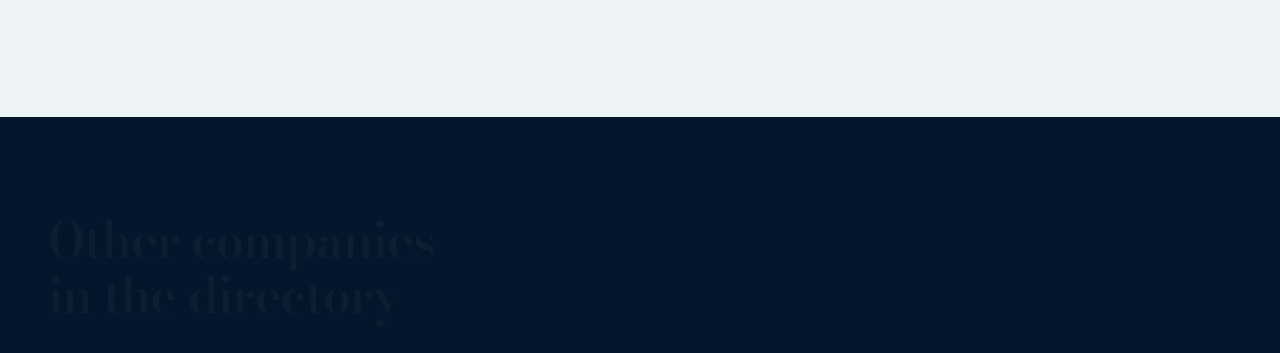
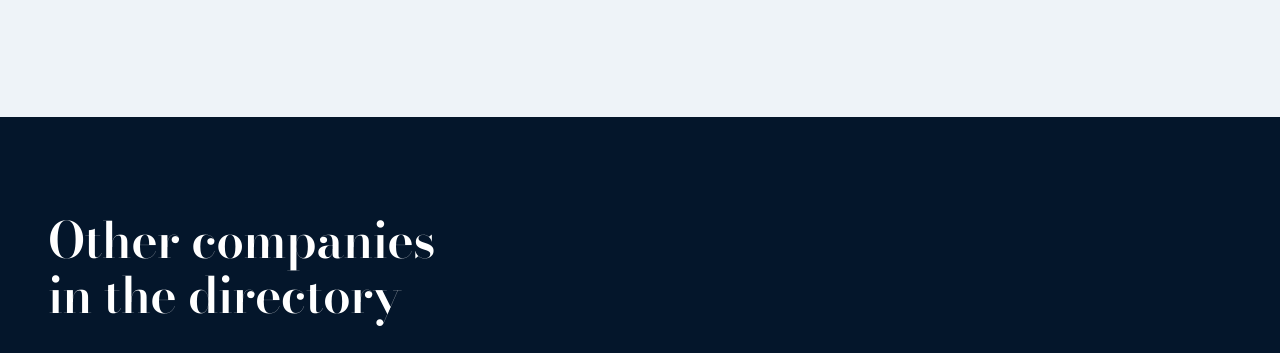
Before and after one commit to ricardo07ortega04-ux/export_offer, a plain HTML site: page empresa-mezcal-lyobaa.html in a window 1280 px wide. Shown: the part 4084-4437 px from the top of the page. Drawn offline with nearby package versions, Linux system fonts and the light colour scheme.

Commit message:
Add files via upload

```diff
--- a/styles.css
+++ b/styles.css
@@ -700,7 +700,8 @@ button { cursor: pointer; }
 
 .p-form { position: sticky; top: calc(var(--header-h) + var(--space-2)); }
 
-.p-others { background: var(--noche); }
+.p-others { background: var(--noche); color: var(--texto-claro); }
+.p-others .section-head h2 { color: #fff; }
 .p-others .cards { grid-template-columns: repeat(auto-fill, minmax(280px, 1fr)); }
 
 /* =========================================================
```
